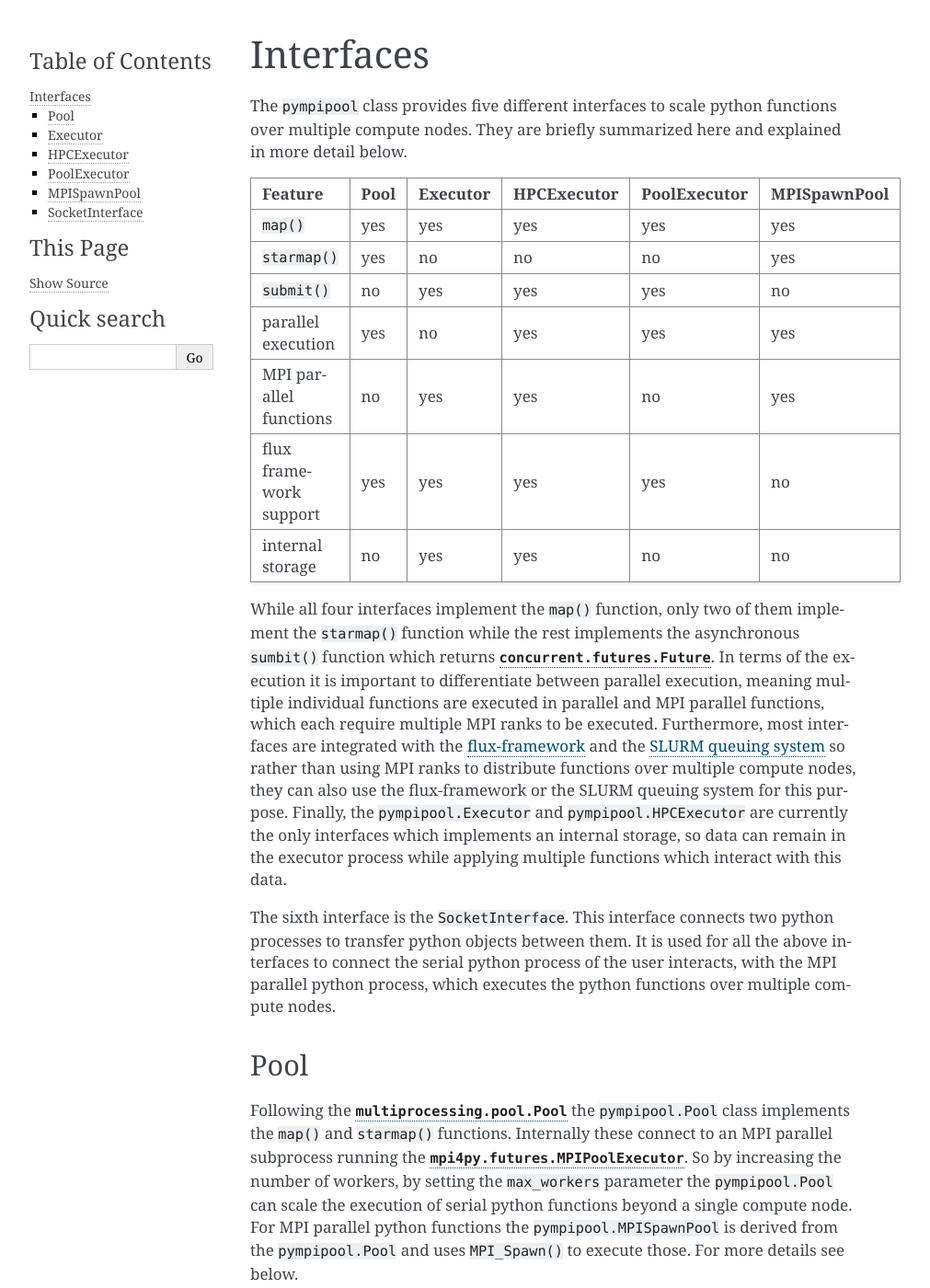
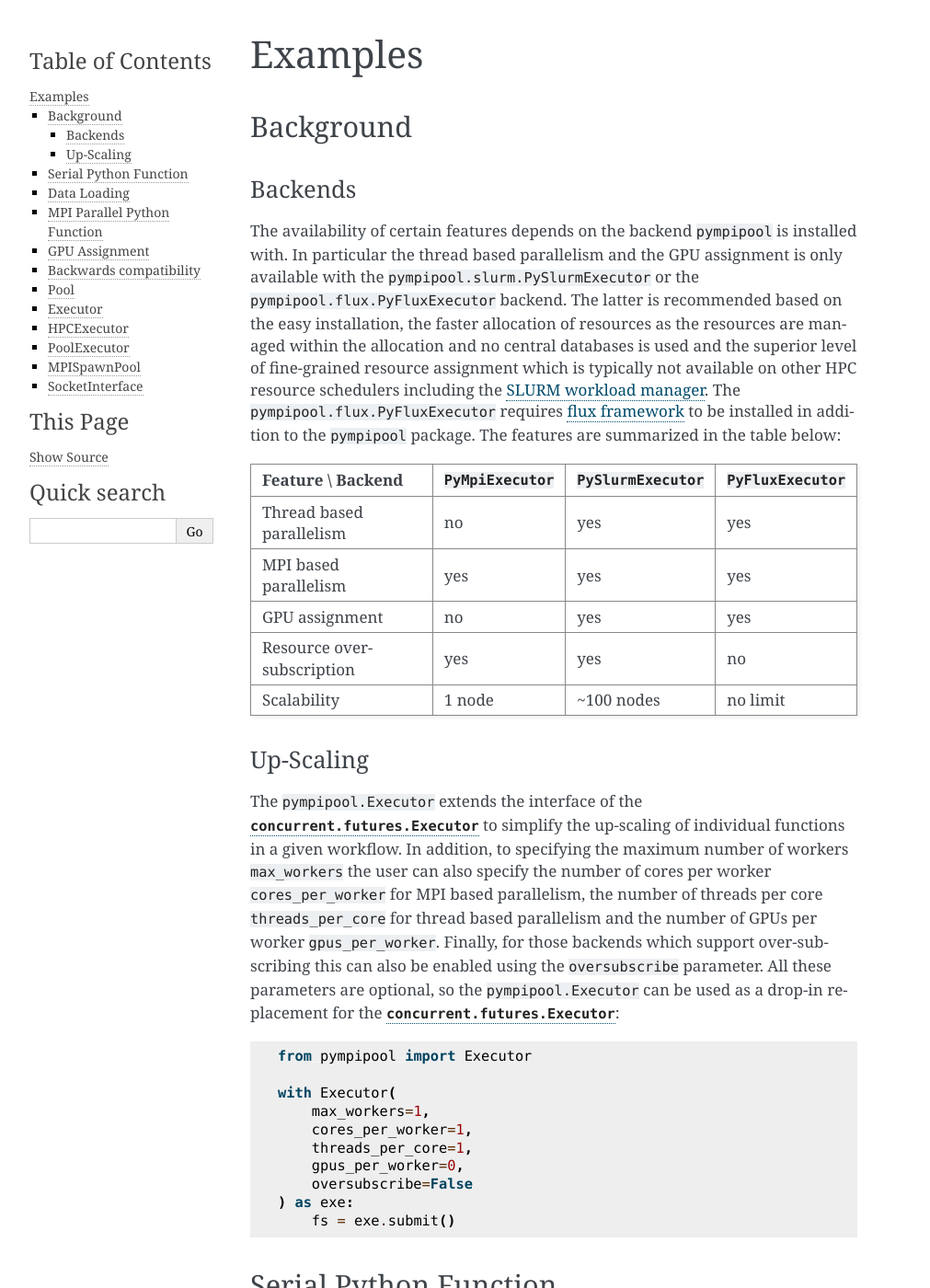
Before and after one commit to pyiron/executorlib, a Sphinx documentation site: the page built from docs/source/examples.md, in a window 1280 px wide and 1400 px high. Shown: the whole window at 92% size, without its empty margins (148-1159 px from the left). Built offline with Sphinx 7.4.7, drawn with Linux system fonts in a browser that asks for light colours; pages that are not in the unit, such as notebooks, are missing from menus; some of the changed text lies outside the part shown.

Commit message:
Restructure Examples

````diff
--- a/docs/source/interfaces.md
+++ b/docs/source/examples.md
@@ -1,4 +1,55 @@
-# Interfaces
+# Examples
+## Background
+### Backends
+The availability of certain features depends on the backend `pympipool` is installed with. In particular the thread
+based parallelism and the GPU assignment is only available with the `pympipool.slurm.PySlurmExecutor` or the
+`pympipool.flux.PyFluxExecutor` backend. The latter is recommended based on the easy installation, the faster allocation
+of resources as the resources are managed within the allocation and no central databases is used and the superior level
+of fine-grained resource assignment which is typically not available on other HPC resource schedulers including the
+[SLURM workload manager](https://www.schedmd.com). The `pympipool.flux.PyFluxExecutor` requires
+[flux framework](https://flux-framework.org) to be installed in addition to the `pympipool` package. The features are
+summarized in the table below:
+
+|     Feature \ Backend      | `PyMpiExecutor` | `PySlurmExecutor` | `PyFluxExecutor` |
+|:--------------------------:|:---------------:|:-----------------:|:----------------:|
+|  Thread based parallelism  |       no        |        yes        |       yes        |
+|   MPI based parallelism    |       yes       |        yes        |       yes        |
+|       GPU assignment       |       no        |        yes        |       yes        |
+| Resource over-subscription |       yes       |        yes        |        no        |
+|        Scalability         |     1 node      |    ~100 nodes     |     no limit     |
+
+### Up-Scaling
+The `pympipool.Executor` extends the interface of the [`concurrent.futures.Executor`](https://docs.python.org/3/library/concurrent.futures.html#module-concurrent.futures)
+to simplify the up-scaling of individual functions in a given workflow. In addition, to specifying the maximum number
+of workers `max_workers` the user can also specify the number of cores per worker `cores_per_worker` for MPI based
+parallelism, the number of threads per core `threads_per_core` for thread based parallelism and the number of GPUs per
+worker `gpus_per_worker`. Finally, for those backends which support over-subscribing this can also be enabled using the
+`oversubscribe` parameter. All these parameters are optional, so the `pympipool.Executor` can be used as a drop-in
+replacement for the [`concurrent.futures.Executor`](https://docs.python.org/3/library/concurrent.futures.html#module-concurrent.futures):
+
+```
+from pympipool import Executor
+
+with Executor(
+    max_workers=1,
+    cores_per_worker=1,
+    threads_per_core=1,
+    gpus_per_worker=0,
+    oversubscribe=False
+) as exe:
+    fs = exe.submit()
+```
+
+## Serial Python Function
+
+## Data Loading
+
+## MPI Parallel Python Function
+
+## GPU Assignment
+
+## Backwards compatibility
+
 The `pympipool` class provides five different interfaces to scale python functions over multiple compute nodes. They are
 briefly summarized here and explained in more detail below.
 
````
